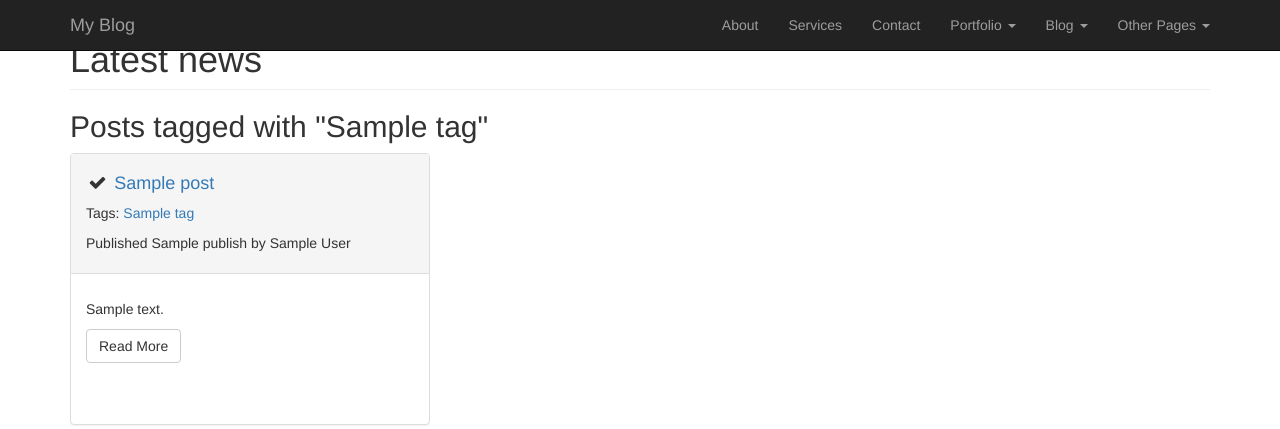
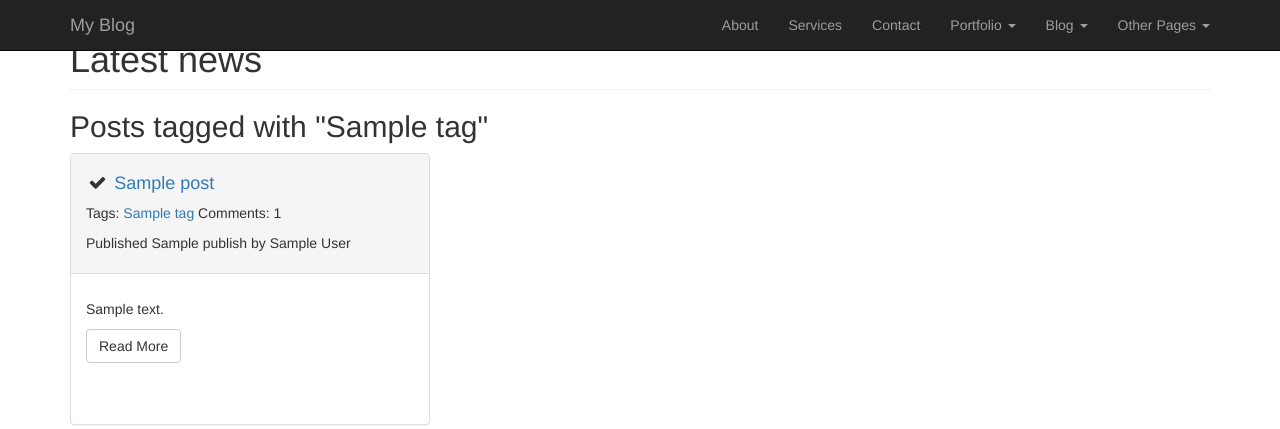
Before and after one commit to urosmarolt/dj_blog, a Django app: template blog/templates/blog/post/list.html in a window 1280 px wide. Shown: the top 429 px of the page. Run offline with Django 3.2, Linux system fonts and the light colour scheme; the template is opened without the code that fills it: most values are stand-ins (such as "Sample title", 1, 10 or a date in 2020); grey boxes marked "Sample" are stand-in pictures; grey boxes labelled with a size stand in for pictures from a placeholder-image service; parts of the project's set-up code (start-up, migrations or seed data) failed here and were passed over; some libraries are stand-ins or nearby versions.

Commit message:
Commited version 0.2

```diff
--- a/blog/templates/blog/post/list.html
+++ b/blog/templates/blog/post/list.html
@@ -1,5 +1,6 @@
 {% extends "blog/base.html" %}
 {% load blog_tags %}
+{% load staticfiles %}
 {% block title %}Latest News{% endblock %}
 
 {% block news %}
@@ -29,6 +30,8 @@
                             </a>
                             {% if not forloop.last %}, {% endif %}
                           {% endfor %}
+                          Comments:
+                              {{ post.comments.count }}
                         </p>
     					<p class="date">
       						Published {{ post.publish }} by {{ post.author }}
```
